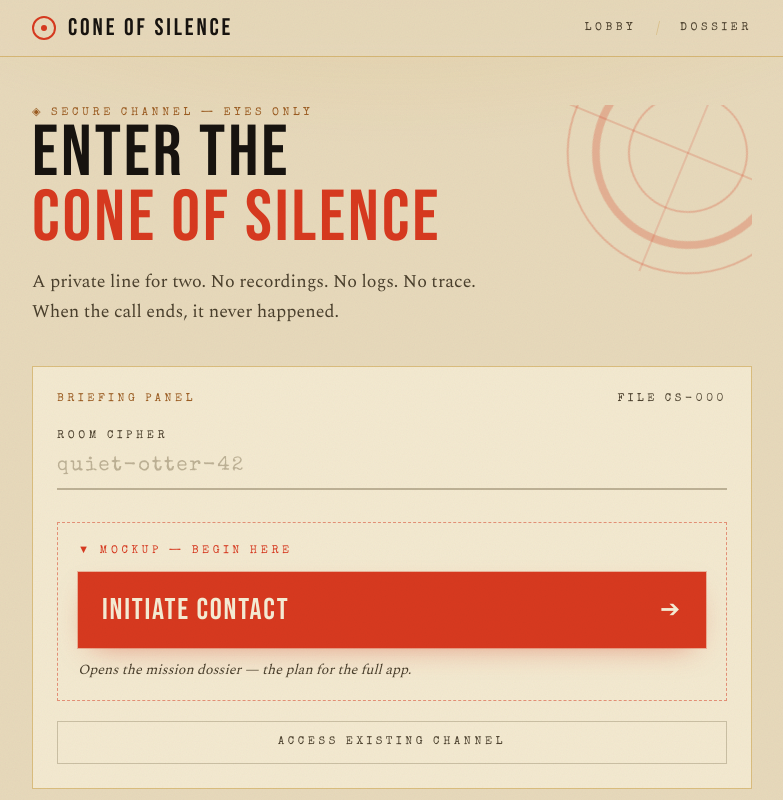
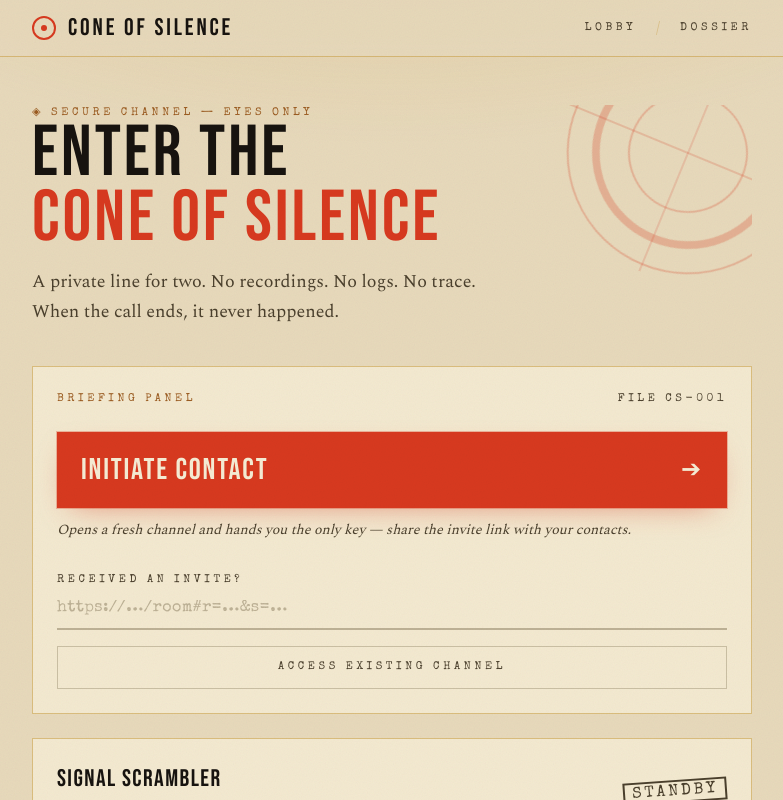
Before and after one commit to deanna-mason/cone-of-silence, a Next.js app: page / in a window 1280 px wide. Shown: the top 800 px of the page, without its empty margins (248-1031 px from the left). Built offline with nearby package versions, Linux system fonts and the light colour scheme.

Commit message:
feat: lobby creates real rooms and joins via pasted invite links

```diff
--- a/app/page.tsx
+++ b/app/page.tsx
@@ -5,7 +5,6 @@ import RoomControls from "@/components/RoomControls";
 import EncryptionToggle from "@/components/EncryptionToggle";
 
 export default function LobbyPage() {
-  const [roomCode, setRoomCode] = useState("");
   const [encryptionOn, setEncryptionOn] = useState(false);
 
   return (
@@ -46,7 +45,7 @@ export default function LobbyPage() {
       </header>
 
       <div className="rise space-y-6" style={{ animationDelay: "0.4s" }}>
-        <RoomControls roomCode={roomCode} onRoomCodeChange={setRoomCode} />
+        <RoomControls />
         <EncryptionToggle enabled={encryptionOn} onToggle={() => setEncryptionOn((v) => !v)} />
       </div>
     </div>
--- a/components/RoomControls.tsx
+++ b/components/RoomControls.tsx
@@ -1,51 +1,75 @@
 "use client";
 
-import Link from "next/link";
+import { useState } from "react";
+import { useRouter } from "next/navigation";
+import { buildRoomHash, createRoomKeys, parseInviteLink } from "@/lib/roomLink";
 
-interface RoomControlsProps {
-  roomCode: string;
-  onRoomCodeChange: (value: string) => void;
-}
+export default function RoomControls() {
+  const router = useRouter();
+  const [invite, setInvite] = useState("");
+  const [rejected, setRejected] = useState(false);
 
-export default function RoomControls({ roomCode, onRoomCodeChange }: RoomControlsProps) {
+  function initiateContact() {
+    router.push(`/room${buildRoomHash(createRoomKeys())}`);
+  }
+
+  function accessChannel() {
+    const keys = parseInviteLink(invite);
+    if (!keys) {
+      setRejected(true);
+      return;
+    }
+    router.push(`/room${buildRoomHash(keys)}`);
+  }
+
   return (
     <section className="hairline border bg-inset p-6">
       <div className="flex items-center justify-between">
         <p className="kicker text-sienna">Briefing Panel</p>
-        <p className="kicker text-ink-soft">File CS-000</p>
+        <p className="kicker text-ink-soft">File CS-001</p>
       </div>
 
-      <label htmlFor="roomCode" className="kicker mt-5 block text-ink-soft">
-        Room Cipher
+      {/* Primary action — creates a real room */}
+      <button
+        type="button"
+        onClick={initiateContact}
+        className="cta-glow group mt-6 flex w-full items-center justify-between gap-3 bg-vermilion px-6 py-5 font-display text-3xl tracking-[0.06em] text-cream transition hover:bg-vermilion-bright"
+      >
+        <span>Initiate Contact</span>
+        <span aria-hidden className="font-body text-2xl transition group-hover:translate-x-1">
+          ➔
+        </span>
+      </button>
+      <p className="mt-3 font-body text-sm italic text-ink-soft">
+        Opens a fresh channel and hands you the only key — share the invite link with your
+        contacts.
+      </p>
+
+      <label htmlFor="invite" className="kicker mt-8 block text-ink-soft">
+        Received an invite?
       </label>
       <input
-        id="roomCode"
-        value={roomCode}
-        onChange={(e) => onRoomCodeChange(e.target.value)}
-        placeholder="quiet-otter-42"
-        className="mt-2 w-full border-b-2 border-ink-faint/40 bg-transparent pb-2 font-type text-xl tracking-widest text-ink placeholder-ink-faint/40 focus:border-brass focus:outline-none"
+        id="invite"
+        value={invite}
+        onChange={(e) => {
+          setInvite(e.target.value);
+          setRejected(false);
+        }}
+        onKeyDown={(e) => {
+          if (e.key === "Enter") accessChannel();
+        }}
+        placeholder="https://…/room#r=…&s=…"
+        className="mt-2 w-full border-b-2 border-ink-faint/40 bg-transparent pb-2 font-type text-base tracking-wide text-ink placeholder-ink-faint/40 focus:border-brass focus:outline-none"
       />
-
-      {/* Primary action — unmistakable */}
-      <div className="mt-8 border border-dashed border-vermilion/50 p-5">
-        <p className="kicker text-vermilion">▼ Mockup — begin here</p>
-        <Link
-          href="/brainstorm"
-          className="cta-glow group mt-3 flex w-full items-center justify-between gap-3 bg-vermilion px-6 py-5 font-display text-3xl tracking-[0.06em] text-cream transition hover:bg-vermilion-bright"
-        >
-          <span>Initiate Contact</span>
-          <span aria-hidden className="font-body text-2xl transition group-hover:translate-x-1">
-            ➔
-          </span>
-        </Link>
-        <p className="mt-3 font-body text-sm italic text-ink-soft">
-          Opens the mission dossier — the plan for the full app.
+      {rejected && (
+        <p role="alert" className="kicker mt-2 text-vermilion">
+          ✕ This document is not one of ours — paste the full invite link.
         </p>
-      </div>
-
+      )}
       <button
         type="button"
-        className="kicker mt-5 w-full border border-ink-faint/30 py-3 text-ink-soft transition hover:border-brass hover:text-signal"
+        onClick={accessChannel}
+        className="kicker mt-4 w-full border border-ink-faint/30 py-3 text-ink-soft transition hover:border-brass hover:text-signal"
       >
         Access Existing Channel
       </button>
```
